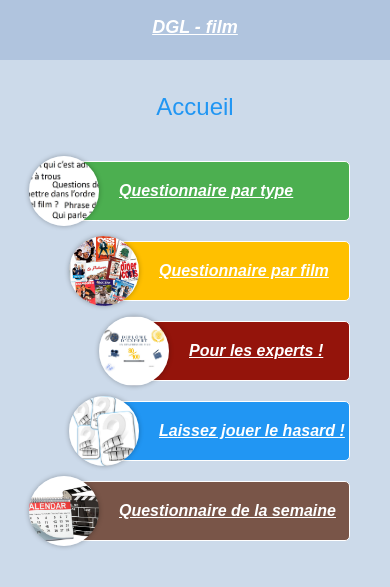
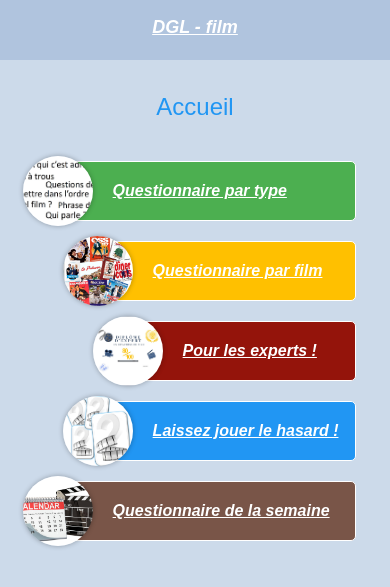
Before and after one commit to GodefroyL/questionnaire-film, a Jekyll site: the page built from index.html, in a window 390 px wide. Shown: the top 587 px of the page. Built offline with Jekyll 4.4.1, drawn with Linux system fonts in a browser that asks for light colours.

Commit message:
corr css div contenu et page cat type

```diff
--- a/static/css/base.css
+++ b/static/css/base.css
@@ -45,7 +45,7 @@ a {
     align-content: center;
     justify-content: center;
     align-items: center;
-    flex-direction: row;
+    flex-direction: column;
 }
 
 .titre {
--- a/static/css/categorie_type.css
+++ b/static/css/categorie_type.css
@@ -33,6 +33,10 @@
 }
 
 @media (max-width: 550px) {
+    .ligne_categorie {
+        width: 90%;
+        column-gap: 2%;
+    }
     .lien_categorie {
         font-size: 0.8rem;
     }
```
